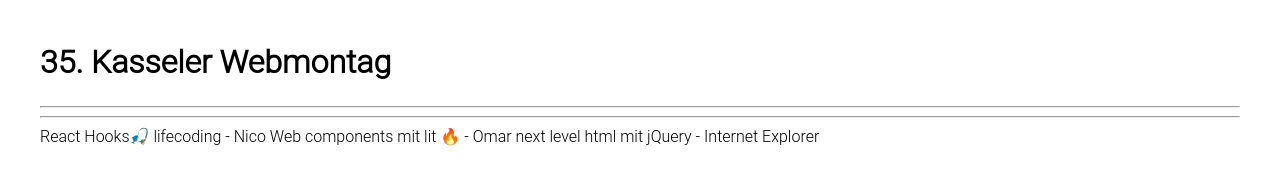
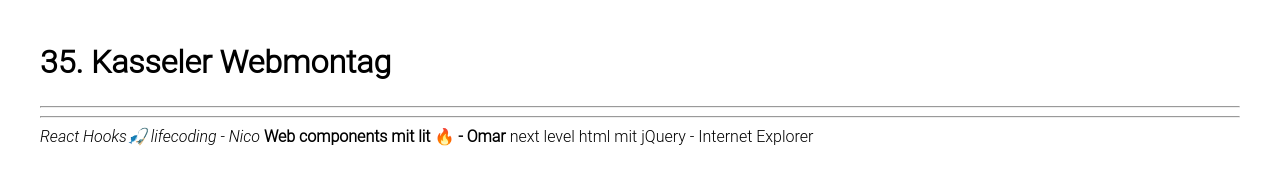
Before and after one commit to goatfryed/web-components-with-lit, a website built with Parcel: page src/index.html in a window 1280 px wide. Built offline with nearby package versions, Linux system fonts and the light colour scheme.

Commit message:
add fugly styling to demonstate css

```diff
--- a/src/index.html
+++ b/src/index.html
@@ -11,13 +11,13 @@
 		body {
 			padding: 2em;
 		}
-		li:nth-child(n+1) {
+		scheduled-session:nth-child(n+1) {
 			margin-top: 1em;
 		}
-		li:nth-child(-n+1) {
+		scheduled-session:nth-child(-n+1) {
 			font-style: italic;
 		}
-		li:nth-child(2) {
+		scheduled-session:nth-child(2) {
 			font-weight: bold;
 		}
 	</style>
```
